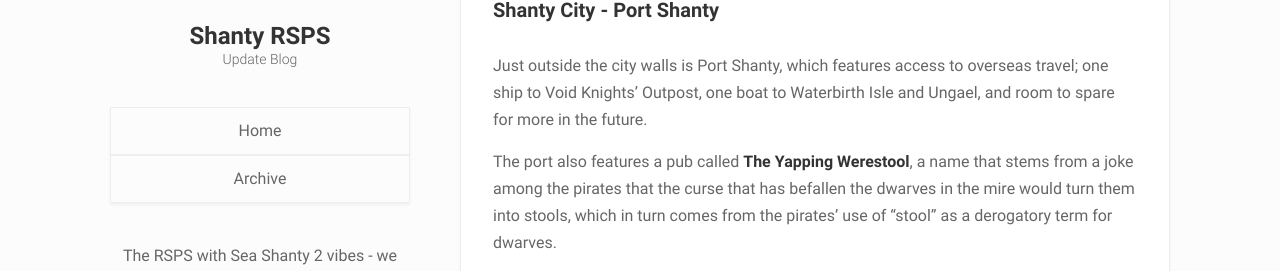
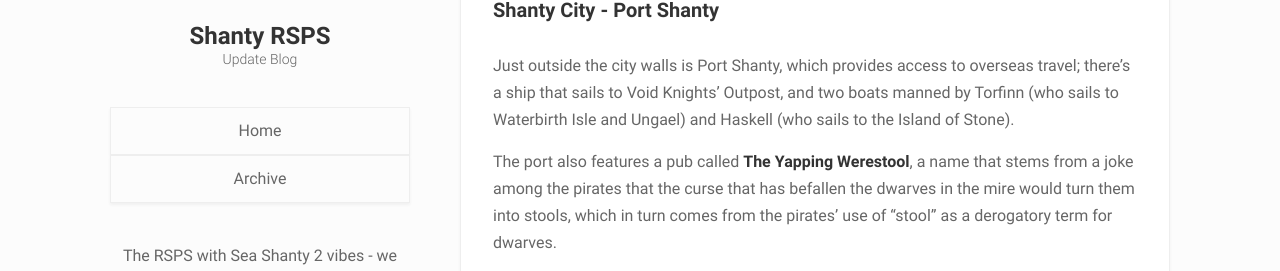
Before and after one commit to shantyps/updates, a Jekyll site: the page built from _posts/2023-06-24-update-7.md, in a window 1280 px wide and 1400 px high, scrolled down 5446 px, cut to the strip 204-475 px from the top of the window. Built offline with Jekyll 4.4.1, drawn with Linux system fonts in a browser that asks for light colours; some of the changed text lies outside the part shown.

Commit message:
Add revisions for update 7

```diff
--- a/_posts/2023-06-24-update-7.md
+++ b/_posts/2023-06-24-update-7.md
@@ -85,7 +85,8 @@
 
 #### Shanty City - Port Shanty
 
-Just outside the city walls is Port Shanty, which features access to overseas travel; one ship to Void Knights' Outpost, one boat to Waterbirth Isle and Ungael, and room to spare for more in the future.
+Just outside the city walls is Port Shanty, which provides access to overseas travel; there's a ship that sails to Void Knights’ Outpost, and two boats manned by Torfinn (who sails to Waterbirth Isle and Ungael) and Haskell
+(who sails to the Island of Stone).
 
 The port also features a pub called **The Yapping Werestool**, a name that stems from a joke among the pirates that the curse that has befallen the dwarves in the mire would turn them into stools, which in turn comes from
 the pirates' use of "stool" as a derogatory term for dwarves.
@@ -96,7 +97,8 @@
 
 ### Verdant Domains - Woodcutting Haven
 
-To the west of the city is the Woodcutting Haven. It is to feature just about every type of tree, now including Sullisceps too (in the enclosure to the far left). The haven also features a sawmill for turning logs into planks.
+Just like in the previous iteration of the region, the Woodcutting Haven is found just west of the city. It features most types of trees that players would want to chop, including Sullisceps (not pictured; they're in an
+enclosure past the redwood tree).
 
 <video width="650" height="400" controls muted autoplay loop >
 <source src="/updates/assets/images/posts/update-7/fishing-haven-new.webm" type='video/webm; codecs="vp8, vorbis"'>
@@ -114,7 +116,9 @@
 
 ### Verdant Domains - Monolith of Water
 
-The Monolith of Water is to become a bigger and more embellished set piece, standing atop a tall cliff that towers over the rest of the tropical area.
+The Monolith of Water has certainly gotten a glow-up since Shanty Island's inception, now standing atop its own cliff that towers over the rest of the tropical area.
+
+You might notice there's some odd red-robed fellows around. Who knows what they might be up to...
 
 <video width="650" height="400" controls muted autoplay loop >
 <source src="/updates/assets/images/posts/update-7/here-be-crabs-new.webm" type='video/webm; codecs="vp8, vorbis"'>
```
Also changed, not shown: 1 other file.
